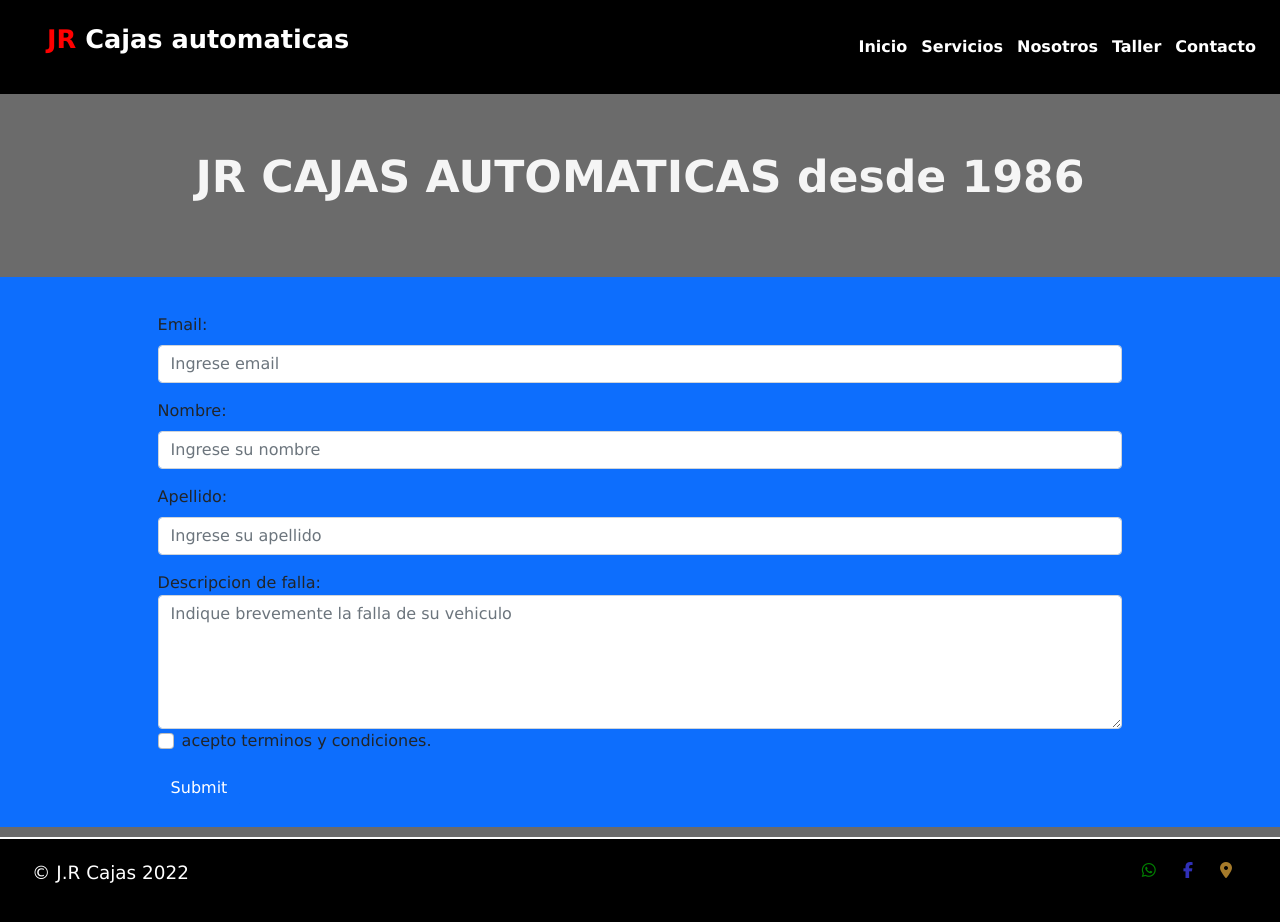
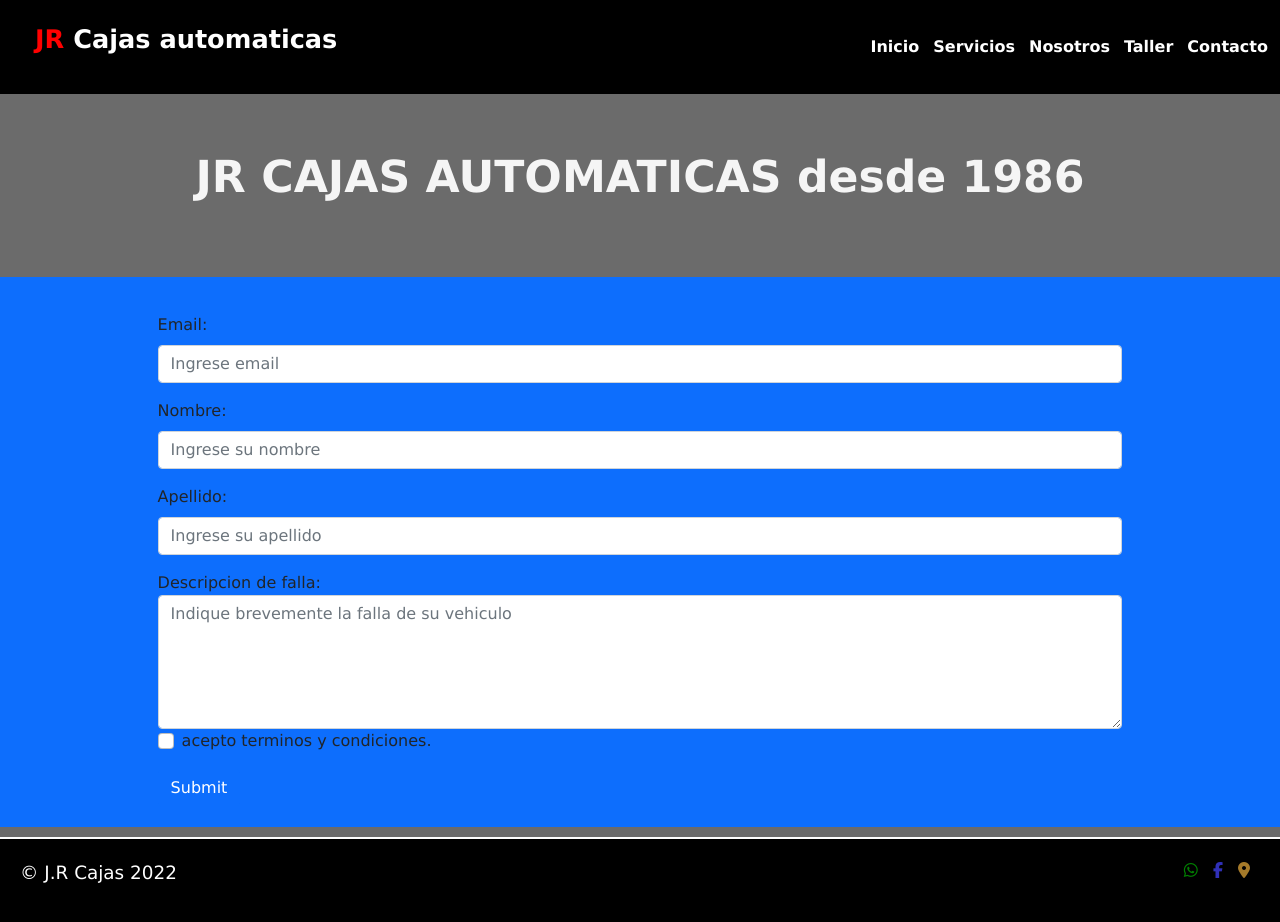
Before and after one commit to RCicalo/idea-cicalo, a plain HTML site: page enlaces/contacto.html in a window 1280 px wide. Drawn offline with nearby package versions, Linux system fonts and the light colour scheme.

Commit message:
modifico contenedores para boostrap

```diff
--- a/enlaces/contacto.html
+++ b/enlaces/contacto.html
@@ -12,7 +12,7 @@
 </head>
 <body class="bform">
     <header>
-        <div class="container">
+        <div class="contenedor">
             <p class="logo">JR <span>Cajas automaticas</span></p>
             <nav>
                 <a href="../index.html">Inicio</a>
@@ -53,7 +53,7 @@
         </div>
     </main>
     <footer>
-        <div class="container">
+        <div class="contenedor">
             <p>&copy; J.R Cajas 2022</p>
             <div class="icon">
                 <a href="https://wa.link/xtcu3i" target="_blank"><i class="fa-brands fa-whatsapp"></i></a>
--- a/estilos.css
+++ b/estilos.css
@@ -30,14 +30,14 @@ a:hover{color: brown;}
 
 
 /*      --HEADER--      */
-.container{
+.contenedor{
     max-width: 1400px;
     margin: auto;
 }
 header{
 background-color: black;
 }
-header .container{
+header .contenedor{
 display: flex;
 flex-direction: column;
 align-items: center;
@@ -120,7 +120,7 @@ a{
 }
 
 /*   --FOOTER-- */
-footer .container{
+footer .contenedor{
     display: flex;
     justify-content: space-between;
 }
@@ -131,7 +131,7 @@ footer{
     text-align: center;
     border-top: 2px solid white;
 }
-footer .container a{
+footer .contenedor a{
     padding: 0%;
 }
 .fa-whatsapp{
@@ -206,7 +206,7 @@ form{
 }
 
 @media (min-width:445px){
-    header .container{
+    header .contenedor{
         flex-direction: row;
         justify-content: space-between;
     }
@@ -218,7 +218,7 @@ form{
         margin:auto;
     }
 
-    footer .container a{
+    footer .contenedor a{
         padding: 0%;
     }
 
@@ -233,7 +233,7 @@ form{
     #hero{
         padding: 10px ;
     }
-    header .container{
+    header .contenedor{
         flex-direction: row;
         justify-content: space-between;
     }
```
Also changed, not shown: enlaces/nosotros.html (+2 -2 lines), enlaces/servicios.html (+3 -3 lines), enlaces/taller.html (+2 -2 lines), index.html (+3 -3 lines).
